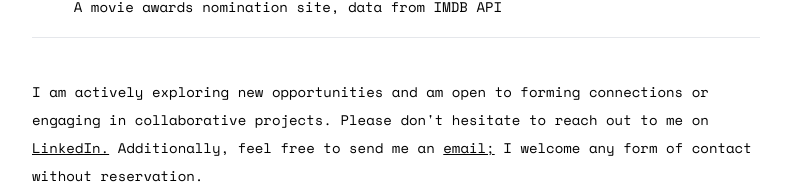
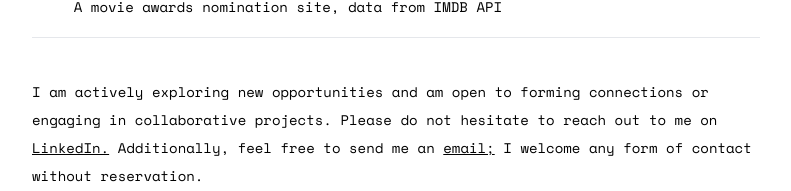
Before and after one commit to Obizim/Obizim_, a Next.js app: page / in a window 1280 px wide. Shown: the part 761-952 px from the top of the page, without its empty margins (244-1035 px from the left). Built offline with nearby package versions, Linux system fonts and the light colour scheme.

Commit message:
fix eslint error

```diff
--- a/src/pages/index.tsx
+++ b/src/pages/index.tsx
@@ -43,7 +43,7 @@ export default function Home() {
       </section>
 
       <footer className="my-10 relative space-y-6">
-          <p>I am actively exploring new opportunities and am open to forming connections or engaging in collaborative projects. Please don't hesitate to reach out to me on <a className="underline" href="https://www.linkedin.com/in/obizim/" target="_blank">LinkedIn.</a> Additionally, feel free to send me an <a className="underline" href="mailto:obizimuzo@gmail.com">email;</a> I welcome any form of contact without reservation.</p>
+          <p>I am actively exploring new opportunities and am open to forming connections or engaging in collaborative projects. Please do not hesitate to reach out to me on <a className="underline" href="https://www.linkedin.com/in/obizim/" target="_blank">LinkedIn.</a> Additionally, feel free to send me an <a className="underline" href="mailto:obizimuzo@gmail.com">email;</a> I welcome any form of contact without reservation.</p>
           <p className="self-end"> &copy; Zimuzo Obi {new Date().getFullYear()}.</p>
       </footer>
     </main>
```
